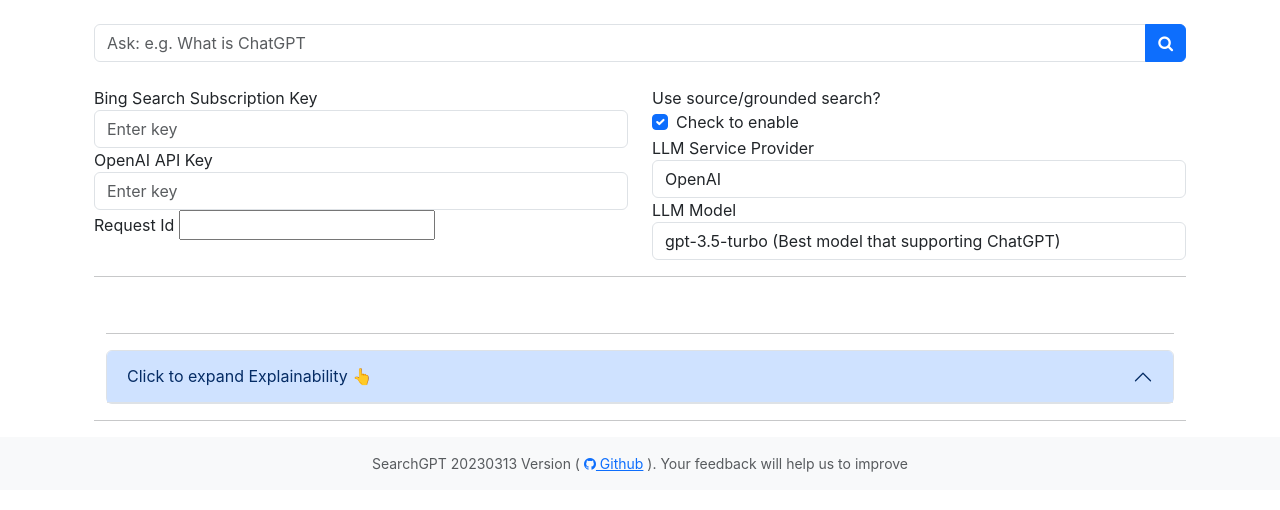
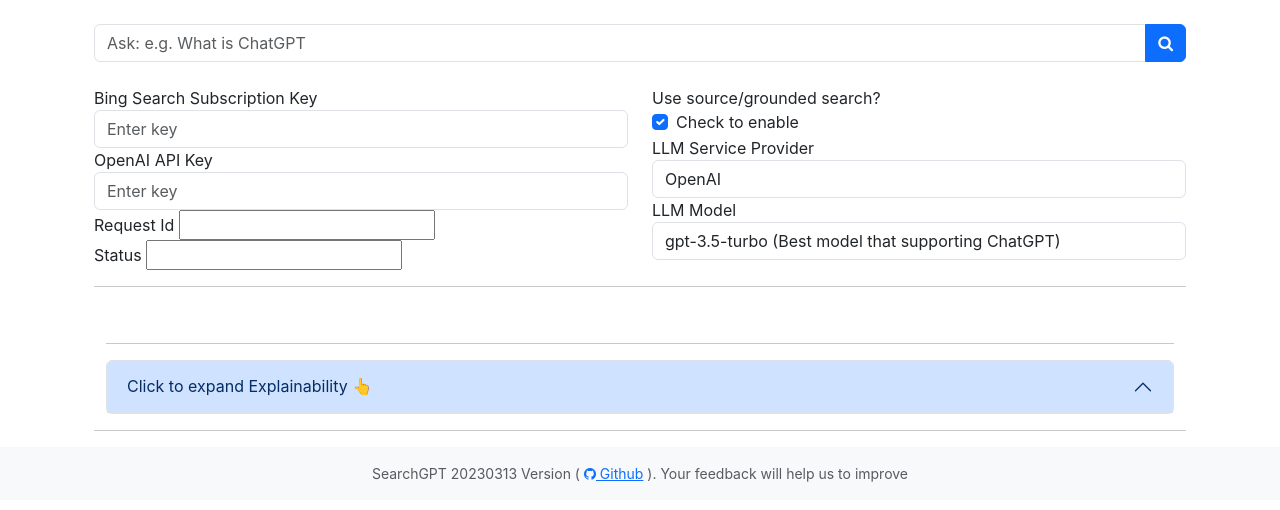
Before and after one commit to michaelthwan/searchGPT, a Python web app: template src/website/templates/index.html in a window 1280 px wide. Shown: the part 56-566 px from the top of the page. Run offline with Jinja, Linux system fonts and the light colour scheme; the template is opened without the code that fills it, so the values that code supplies are empty; some libraries are stand-ins or nearby versions.

Commit message:
working prototype. TODO openai

```diff
--- a/src/website/static/index.js
+++ b/src/website/static/index.js
@@ -1,11 +1,15 @@
 $(document).ready(function () {
     let refresh_progress = function () {
+        let status = $('#status').val()
+        if (status === 'done' || status === 'error') {
+            return;
+        }
         $.get("/progress",
             {request_id: $('#request_id').val()},
             function (data, status) {
-                console.log(data);
-                console.log(status);
-                $('#search-result-step').html(data.html);
+                if (status === 'success') {
+                    $('#search-result-step').html(data.html);
+                }
             }
         );
     }
@@ -31,6 +35,7 @@ $(document).ready(function () {
             success: function (response) {
                 $('#' + response.id).html(response.html)
                 $('#explain_results').html(response.explain_html)
+                $('#request_id_status_html').html(response.request_id_status_html)
                 $('#search-btn')[0].disabled = false;
                 $('#search-result-spinner').removeClass('d-flex');
                 $('#search-results').show();
@@ -39,6 +44,7 @@ $(document).ready(function () {
             error: function (error) {
                 console.log(error)
                 $('#explain_results').html(response.explain_html)
+                $('#request_id_status_html').html(response.request_id_status_html)
                 $('#search-btn')[0].disabled = false;
                 $('#search-result-spinner').removeClass('d-flex');
                 $('#search-results').show();
@@ -47,7 +53,8 @@ $(document).ready(function () {
         })
 
         // call 10 times progress each sec
-        for (let i = 0; i < 10; i++) {
+        CALL_TIMES = 30; // 30 sec
+        for (let i = 0; i < CALL_TIMES; i++) {
             setTimeout(refresh_progress, 1000 * i);
         }
     })
--- a/src/website/templates/index.html
+++ b/src/website/templates/index.html
@@ -27,7 +27,9 @@
                         <input type="text" class="form-control" id="openai_api_key" placeholder="Enter key"
                                name="openai_api_key" value="{{ request.args.get('openai_api_key', '') }}">
                     </div>
-                    {% include 'request_id.html' %}
+                    <div id="request_id_status_html">
+                        {% include 'request_id_status_html.html' %}
+                    </div>
                 </div>
                 <div class="col-md-6">
                     <div class="form-group">
--- a/src/website/templates/request_id.html
+++ b/src/website/templates/request_id_status_html.html
@@ -2,3 +2,7 @@
     <label>Request Id</label>
     <input type="text" id="request_id" value="{{request_id}}"></input>
 </div>
+<div class="form-group">
+    <label>Status</label>
+    <input type="text" id="status" value="{{status}}"></input>
+</div>
```
Also changed, not shown: src/website/views.py (+11 -15 lines).
